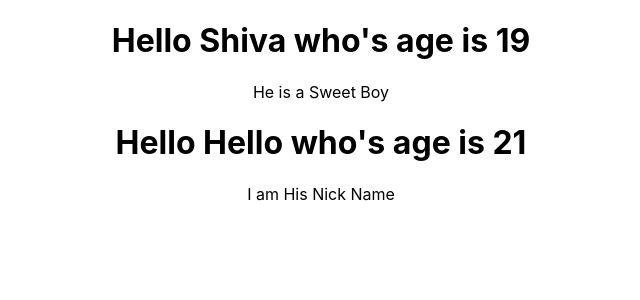
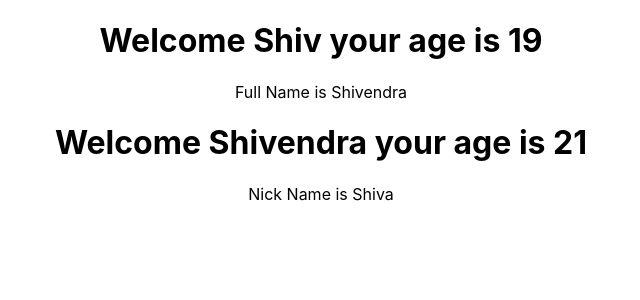
Before and after one commit to shivendra8004/HelloReact, a React (Create React App) app: page / in a window 1280 px wide. Shown: the top 300 px of the page, without its empty margins (319-959 px from the left). Built offline with nearby package versions, Linux system fonts and the light colour scheme.

Commit message:
Learned using props in Class components

```diff
--- a/src/App.js
+++ b/src/App.js
@@ -1,19 +1,24 @@
 import React, { Component } from "react";
 import "./App.css";
-import Greet from "./components/Greet";
-// import Welcome from "./components/Welcome";
+// import Greet from "./components/Greet";
+import Welcome from "./components/Welcome";
 // import Hello from "./components/Hello";
 class App extends Component {
   render() {
     return (
       <div className="App">
-        <Greet name="Shiva" age="19">
+        {/* <Greet name="Shiva" age="19">
           <p>He is a Sweet Boy</p>
         </Greet>
         <Greet name="Hello" age="21">
-          <p>I am His Nick Name</p>
-        </Greet>
-        {/* <Welcome /> */}
+          <button>Click Me</button>
+        </Greet> */}
+        <Welcome name="Shiv" age="19">
+          <p>Full Name is Shivendra</p>
+        </Welcome>
+        <Welcome name="Shivendra" age="21">
+          <p>Nick Name is Shiva</p>
+        </Welcome>
         {/* <Hello /> */}
       </div>
     );
--- a/src/components/Welcome.js
+++ b/src/components/Welcome.js
@@ -1,7 +1,14 @@
 import React, { Component } from "react";
 class Welcome extends Component {
   render() {
-    return <h1>Welcome Shivendra</h1>;
+    return (
+      <div>
+        <h1>
+          Welcome {this.props.name} your age is {this.props.age}{" "}
+        </h1>
+        {this.props.children}
+      </div>
+    );
   }
 }
 export default Welcome;
```
